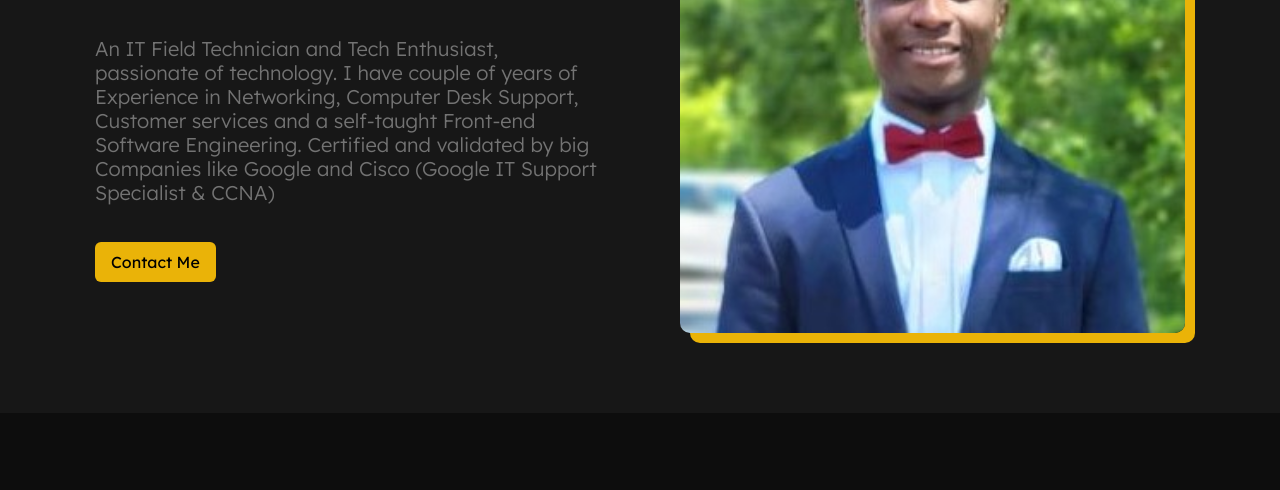
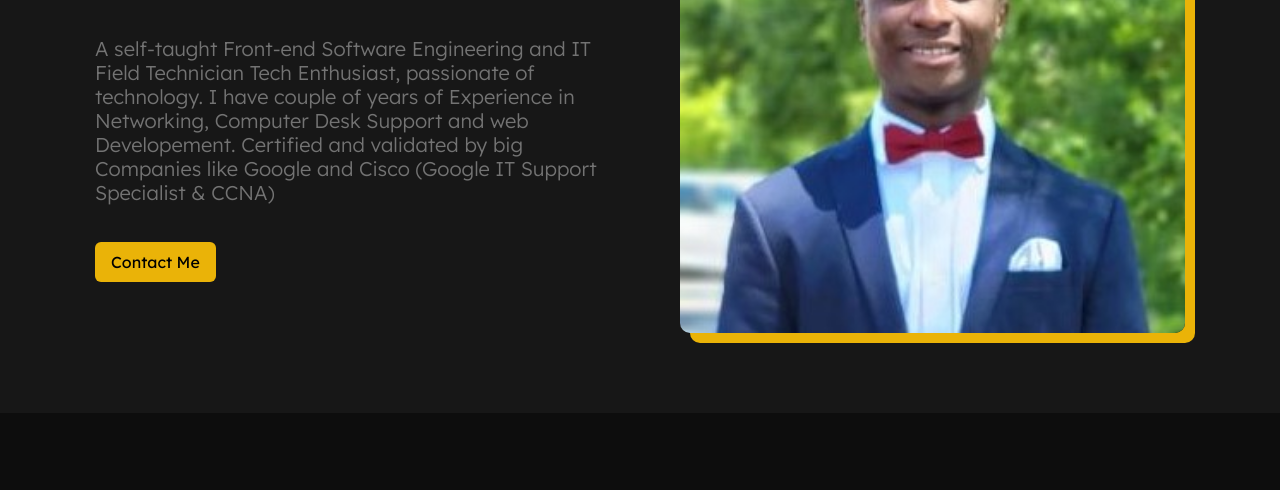
Before and after one commit to webdeveden/sec-portfolio, a plain HTML site: page index.html in a window 1280 px wide. Shown: the part 285-775 px from the top of the page. Drawn offline with nearby package versions, Linux system fonts and the light colour scheme.

Commit message:
updating my intro

```diff
--- a/index.html
+++ b/index.html
@@ -45,11 +45,11 @@
         <span class="hero__tagline"> Hello, Welcome</span>
         <h1 class="hero__heading">I'm Eden Abwe</h1>
         <p class="hero__text">
-          An IT Field Technician and Tech Enthusiast, passionate of technology.
-          I have couple of years of Experience in Networking, Computer Desk
-          Support, Customer services and a self-taught Front-end Software
-          Engineering. Certified and validated by big Companies like Google and
-          Cisco (Google IT Support Specialist & CCNA)
+          A self-taught Front-end Software Engineering and IT Field Technician
+          Tech Enthusiast, passionate of technology. I have couple of years of
+          Experience in Networking, Computer Desk Support and web Developement.
+          Certified and validated by big Companies like Google and Cisco (Google
+          IT Support Specialist & CCNA)
         </p>
         <a href="#section6" class="btn btn--primary">Contact Me</a>
       </div>
```
